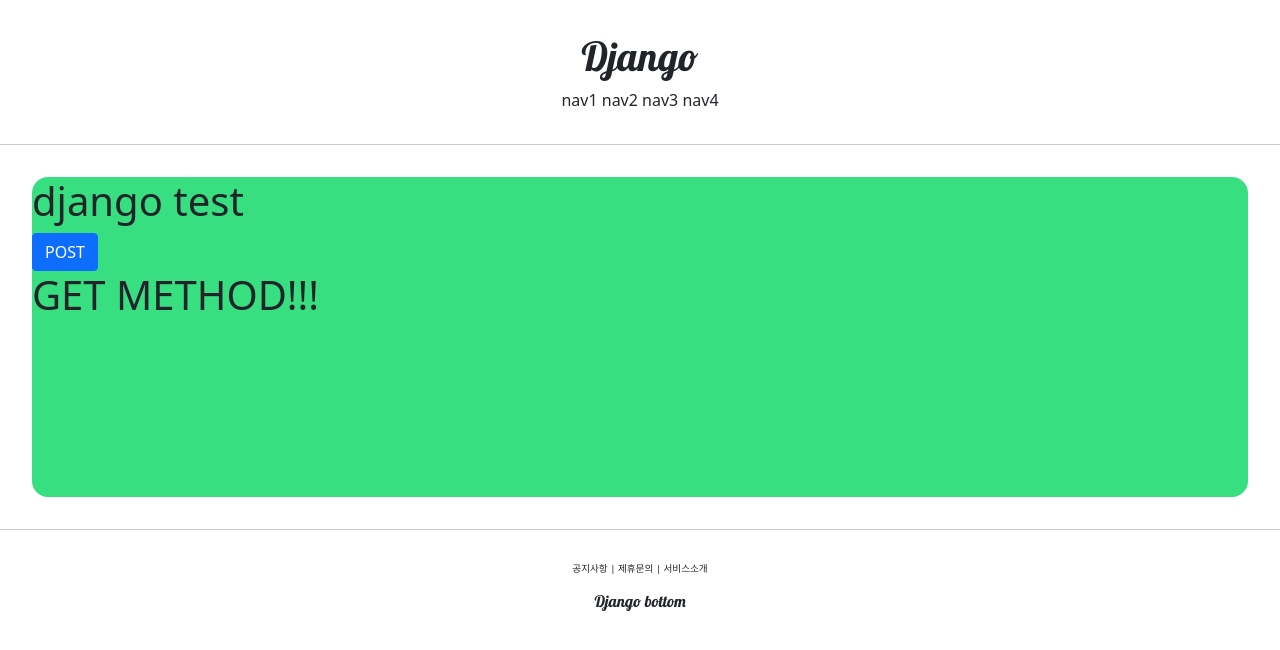
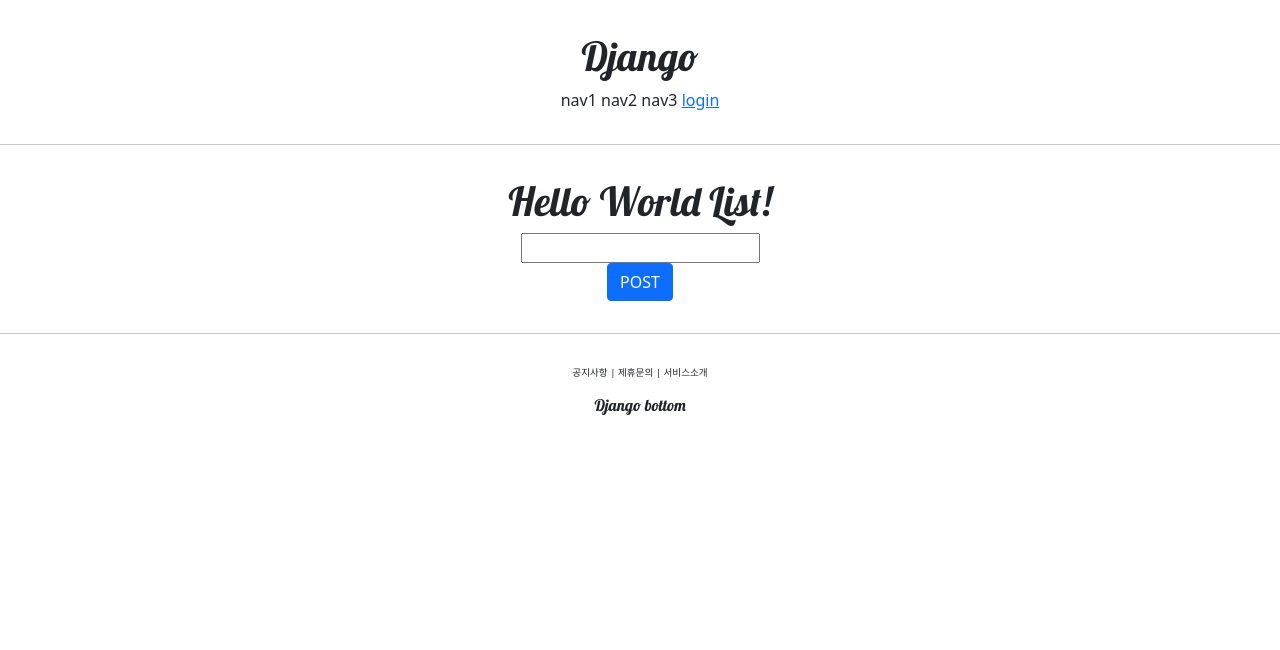
Before and after one commit to shechem24/django, a Django app: page /account/hello_world/ in a window 1280 px wide. Shown: the top 650 px of the page. Run offline with Django 3.2, Linux system fonts and the light colour scheme.

Commit message:
django lonin&logout

```diff
--- a/accountapp/templates/accountapp/hello_world.html
+++ b/accountapp/templates/accountapp/hello_world.html
@@ -1,18 +1,24 @@
 {% extends 'base.html' %}
 
 {% block content %}
-    <div style="height: 20rem; background-color: #38df81; border-radius: 1rem; margin: 2rem;">
-        <h1>
-            django test
+    <div style="border-radius: 1rem; margin: 2rem; text-align: center;">
+        <h1 style="font-family: 'lobster', cursive;">
+            Hello World List!
         </h1>
         <form action="/account/hello_world/" method="POST">
             {% csrf_token %}
+            <div>
+                <input type="text" name="hello_world_input">
+            </div>
             <input type="submit" class="btn btn-primary" value="POST">
         </form>
-
-        <h1>
-            {{ text }}
-        </h1>
+        {% if hello_world_list %}
+            {% for hello_world in hello_world_list %}
+                <h4>
+                    {{ hello_world.text }}
+                </h4>
+            {% endfor %}
+        {% endif %}
     </div>
 
 {% endblock %}
--- a/accountapp/urls.py
+++ b/accountapp/urls.py
@@ -1,9 +1,18 @@
 from django.contrib import admin
-from django.urls import path, include
-from accountapp.views import hello_world
+from django.urls import path
+from django.contrib.auth.views import LoginView, LogoutView
+from accountapp.views import AccountCreateView, hello_world
 
+# 이름 변경 → url에서는 account 이지만, 파이썬 상에서는 accountapp으로 사용
 app_name = "accountapp"
 
 urlpatterns = [
-    path('hello_world/', hello_world, name='hello_world')
+    path('hello_world/', hello_world, name='hello_world'),   # 함수형
+
+    # 장고 기본 제공하는 login/logout view 바로 사용 가능
+    path('login/', LoginView.as_view(template_name='accountapp/login.html'), name='login'),
+    path('logout/', LogoutView.as_view(), name='logout'),
+
+    path('create/', AccountCreateView.as_view(), name='create')   # 클래스 베이스 형 → 이름 뒤에 .as_view() 붙여야함
+
 ]
--- a/accountapp/views.py
+++ b/accountapp/views.py
@@ -1,10 +1,34 @@
+from django.http.response import HttpResponseRedirect
 from django.shortcuts import render
 from django.http import HttpResponse
+from django.urls import reverse, reverse_lazy
+from accountapp.models import HelloWorld
+from django.views.generic import CreateView
+from django.contrib.auth.models import User
+from django.contrib.auth.forms import UserCreationForm
 
 # Create your views here.
 
+# 함수형 view
 def hello_world(request):
     if request.method == "POST":
-        return render(request, 'accountapp/hello_world.html', context={ 'text': 'POST METHOD!!!' })
+        temp = request.POST.get('hello_world_input')
+        new_hello_world = HelloWorld()
+        new_hello_world.text = temp
+        new_hello_world.save()
+        hello_world_list = HelloWorld.objects.all()
+
+        # return render(request, 'accountapp/hello_world.html', context={ 'hello_world_list': hello_world_list })
+        return HttpResponseRedirect(reverse('accountapp:hello_world'))  # reverse: 경로 만들기
     else:
-        return render(request, 'accountapp/hello_world.html', context={ 'text': 'GET METHOD!!!' })
+        hello_world_list = HelloWorld.objects.all()
+        return render(request, 'accountapp/hello_world.html', context={ 'hello_world_list': hello_world_list })
+
+
+# class 형 view
+# CreateView: 장고 기본 제공하는 가입 양식
+class AccountCreateView(CreateView):
+    model = User
+    form_class = UserCreationForm
+    success_url = reverse_lazy('accountapp:hello_world')    # reverse는 class에서 사용할 수 없음(함수에서 사용). 해당주소로 렌더링
+    template_name = 'accountapp/create.html'
--- a/django_contigo/settings.py
+++ b/django_contigo/settings.py
@@ -12,6 +12,7 @@ https://docs.djangoproject.com/en/3.2/ref/settings/
 
 from pathlib import Path
 import os, environ
+from django.urls import reverse_lazy
 
 env = environ.Env(
     # set casting, default value
@@ -142,3 +143,6 @@ STATICFILES_DIRS = [
 # https://docs.djangoproject.com/en/3.2/ref/settings/#default-auto-field
 
 DEFAULT_AUTO_FIELD = 'django.db.models.BigAutoField'
+
+LOGIN_REDIRECT_URL = reverse_lazy('accountapp:hello_world')
+LOGOUT_REDIRECT_URL = reverse_lazy('accountapp:login')
--- a/templates/header.html
+++ b/templates/header.html
@@ -6,6 +6,16 @@
         <span>nav1</span>
         <span>nav2</span>
         <span>nav3</span>
-        <span>nav4</span>
+        <!-- 로그인이 되어 있는 경우 -->
+        {% if not user.is_authenticated %}
+        <a href="{% url 'accountapp:login' %}?next={{ request.path }}">
+            <span>login</span>
+        </a>
+        <!-- 로그인이 되어 있지 않은 경우 -->
+        {% else %}
+        <a href="{% url 'accountapp:logout' %}?next={{ request.path }}">
+            <span>logout</span>
+        </a>
+        {% endif %}
     </div>
 </div>
```
Also changed, not shown: accountapp/templates/accountapp/create.html (added, +16 -0 lines), accountapp/templates/accountapp/login.html (added, +18 -0 lines).
